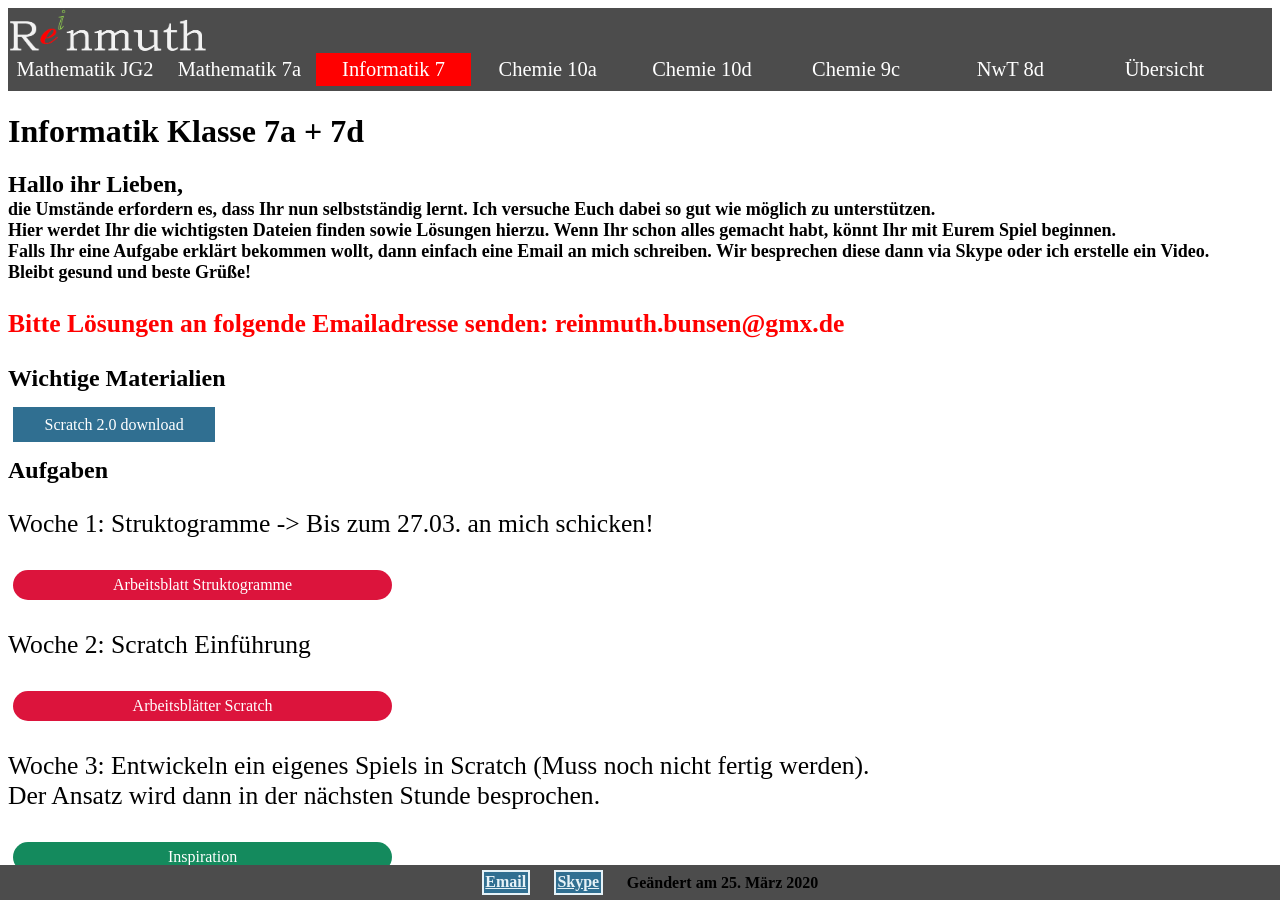
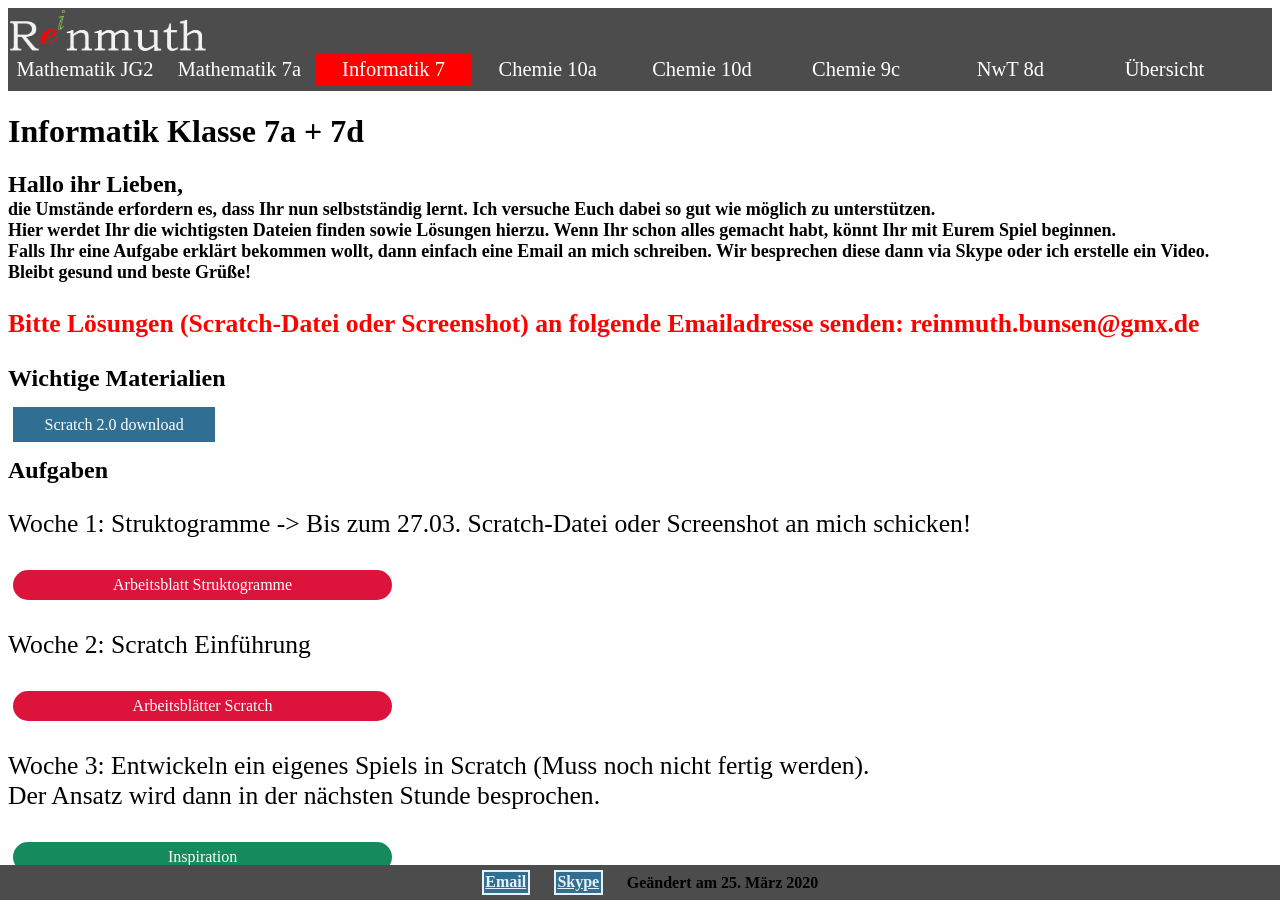
Before and after one commit to Reinmuth/Reinmuth.github.io, a Jekyll site: the page 7aI.html, which Jekyll copies as it is, in a window 1280 px wide. Built offline with Jekyll 4.4.1, drawn with Linux system fonts in a browser that asks for light colours.

Commit message:
Add files via upload

```diff
--- a/7aI.html
+++ b/7aI.html
@@ -66,7 +66,7 @@
 				Hier werdet Ihr die wichtigsten Dateien finden sowie Lösungen hierzu. Wenn Ihr schon alles gemacht habt, könnt Ihr mit Eurem Spiel beginnen.<br>
 				Falls Ihr eine Aufgabe erklärt bekommen wollt, dann einfach eine Email an mich schreiben. Wir besprechen diese dann via Skype oder ich erstelle ein Video. <br>
 				Bleibt gesund und beste Grüße!
-				<p class="wichtig" >Bitte Lösungen an folgende Emailadresse senden: reinmuth.bunsen@gmx.de</p>
+				<p class="wichtig" >Bitte Lösungen (Scratch-Datei oder Screenshot) an folgende Emailadresse senden: reinmuth.bunsen@gmx.de</p>
 				</h3>
 		</div>
 			<h2> Wichtige Materialien</h2>
@@ -74,7 +74,7 @@
 
 			<h2> Aufgaben</h2>
 
-			<p>Woche 1: Struktogramme -> Bis zum 27.03. an mich schicken!</p>
+			<p>Woche 1: Struktogramme -> Bis zum 27.03. Scratch-Datei oder Screenshot an mich schicken!</p>
 
 					 <a class="kachel exerc" href="7aINF/01_alg_ab_struktogramme.pdf">Arbeitsblatt Struktogramme</a>
 
```
